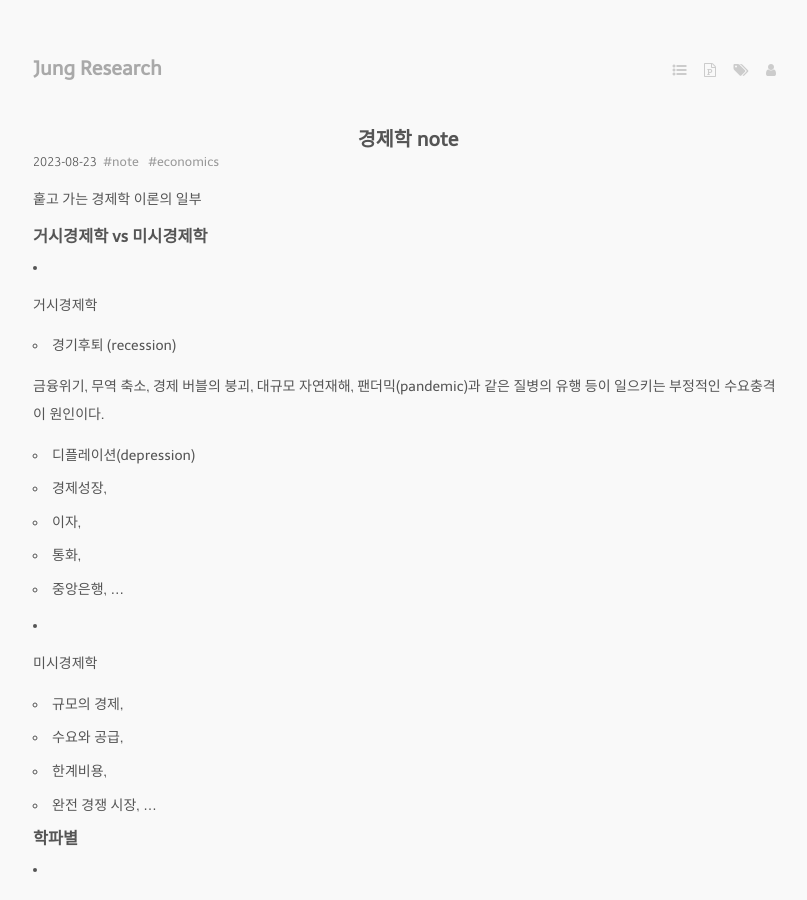
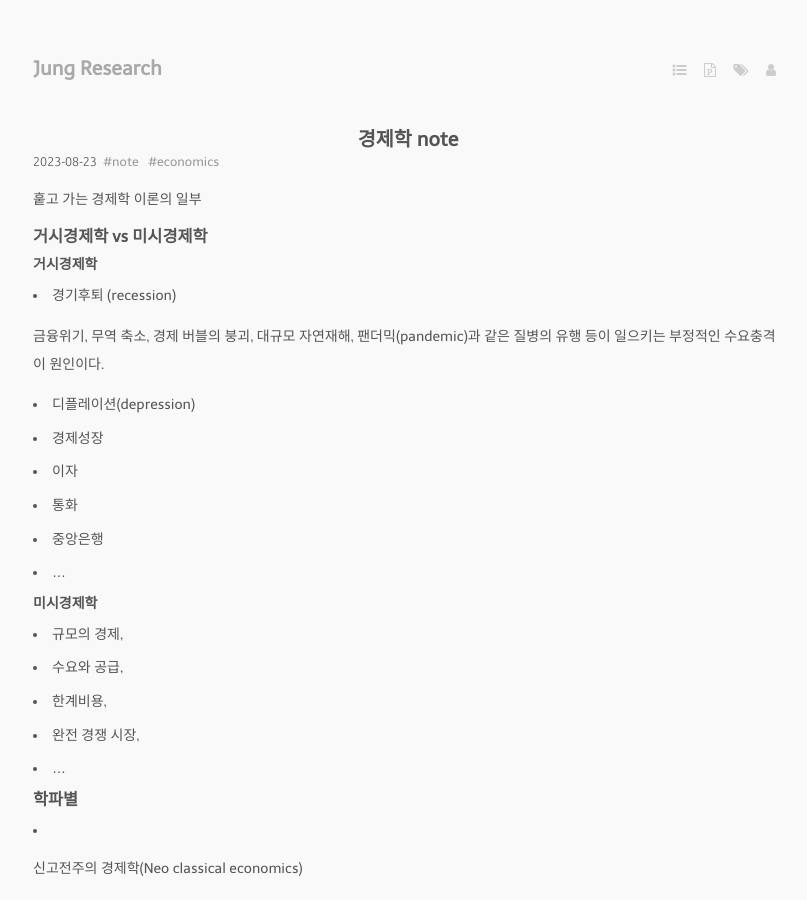
Before and after one commit to jung-research/github.io, a Jekyll site: the page built from _posts/2023-08-23-economics.md, in a window 1280 px wide and 900 px high. Shown: the whole window, without its empty margins (232-1039 px from the left). Built offline with Jekyll 4.4.1, drawn with Linux system fonts in a browser that asks for light colours; nearby versions of some CDN libraries; some web fonts are replaced.

```diff
--- a/_posts/2023-08-23-economics.md
+++ b/_posts/2023-08-23-economics.md
@@ -10,27 +10,27 @@ tags:
 
 ### 거시경제학 vs 미시경제학
 
-* 거시경제학
+#### 거시경제학
 
-    * 경기후퇴 (recession)
+* 경기후퇴 (recession)
 
-    금융위기, 무역 축소, 경제 버블의 붕괴, 대규모 자연재해, 팬더믹(pandemic)과 같은 질병의 유행 등이 일으키는
-    부정적인 수요충격이 원인이다.
+금융위기, 무역 축소, 경제 버블의 붕괴, 대규모 자연재해, 팬더믹(pandemic)과 같은 질병의 유행 등이 일으키는
+부정적인 수요충격이 원인이다.
 
-    * 디플레이션(depression)
-    * 경제성장,
-    * 이자,
-    * 통화,
-    * 중앙은행,
-    ...
+* 디플레이션(depression)
+* 경제성장
+* 이자
+* 통화
+* 중앙은행
+* ...
 
-* 미시경제학
+#### 미시경제학
 
-    * 규모의 경제,
-    * 수요와 공급,
-    * 한계비용,
-    * 완전 경쟁 시장,
-    ...
+* 규모의 경제,
+* 수요와 공급,
+* 한계비용,
+* 완전 경쟁 시장,
+* ...
 
 
 ### 학파별
```
